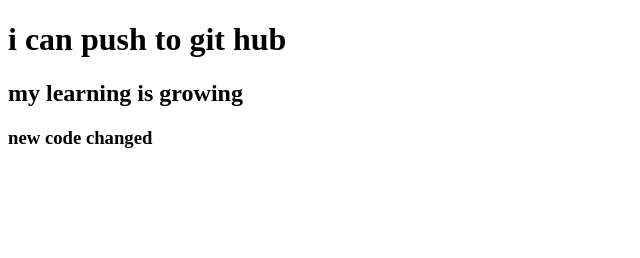
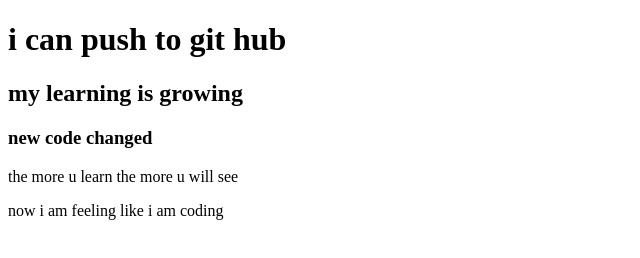
Before and after one commit to auposrioman/my-new-repository, a plain HTML site: page index.html in a window 1280 px wide. Shown: the whole page, without its empty margins (0-640 px from the left). Drawn offline with Linux system fonts and the light colour scheme.

Commit message:
styles added

```diff
--- a/index.html
+++ b/index.html
@@ -9,6 +9,8 @@
 <body><h1>i can push to git hub</h1>
     <h2>my learning is growing</h2>
     <h3>new code changed</h3>
+    <p>the more u learn the more u will see</p>
+    <p>now i am feeling like i am coding</p>
 
 </body>
 </html>
```
Also changed, not shown: style.css (added).
